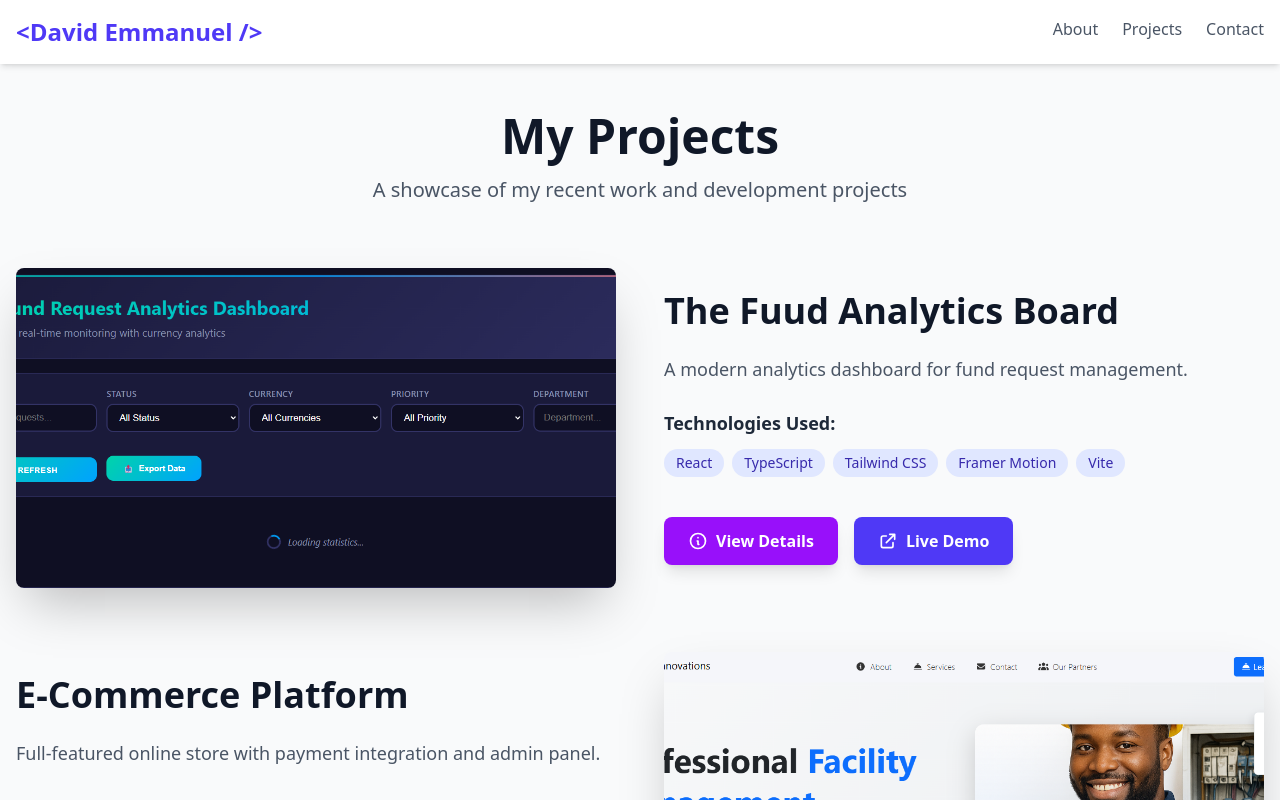
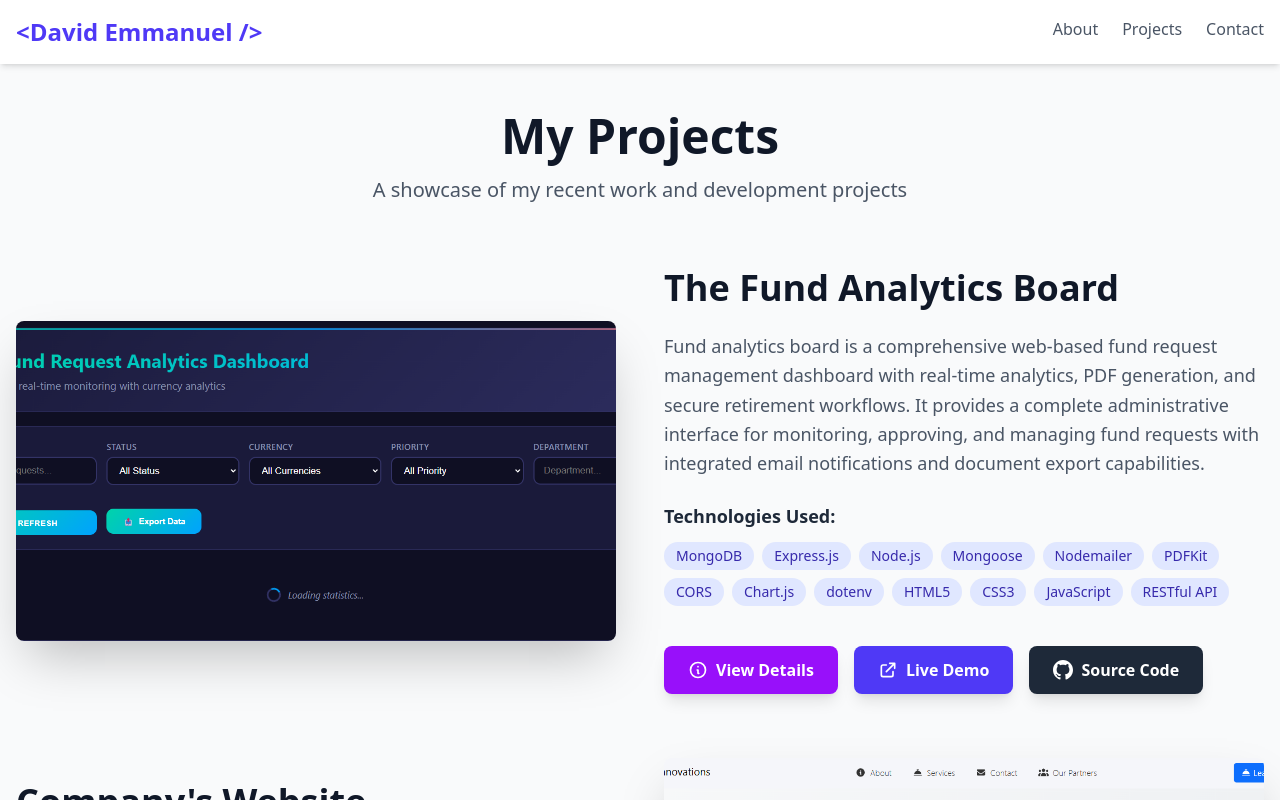
Before and after one commit to EmmaDeil/My-Portfolio-Website, a React (Vite) app: page /projects in a window 1280 px wide. Shown: the top 800 px of the page. Built offline with nearby package versions, Linux system fonts and the light colour scheme.

Commit message:
added my portfiolio

```diff
--- a/src/data/projects.ts
+++ b/src/data/projects.ts
@@ -20,32 +20,32 @@ export interface Project {
 export const projects: Project[] = [
   {
     id: 1,
-    slug: "The Fuud Analytics Board",
-    title: "The Fuud Analytics Board",
-    shortDescription: "A modern analytics dashboard for fund request management.",
-    longDescription: "This project showcases my skills in modern web development using React, TypeScript, and Tailwind CSS. It features smooth animations, responsive design, and optimized performance. The dashboard includes sections for real-time analytics, user management, and order tracking, all built with accessibility and user experience in mind.",
-    technologies: ["React", "TypeScript", "Tailwind CSS", "Framer Motion", "Vite"],
+    slug: "The Fund Analytics Board",
+    title: "The Fund Analytics Board",
+    shortDescription: "Fund analytics board is a comprehensive web-based fund request management dashboard with real-time analytics, PDF generation, and secure retirement workflows. It provides a complete administrative interface for monitoring, approving, and managing fund requests with integrated email notifications and document export capabilities.",
+    longDescription: "Dashboard-Web is a full-stack web application designed to streamline the fund request management process for organizations. Built as a self-contained dashboard, it serves as the central hub for administrators to oversee all fund request activities with powerful analytics and automation features. The application offers a user-friendly interface for submitting, tracking, and approving fund requests, complete with real-time data visualization through charts and graphs. Key functionalities include automated email notifications to keep stakeholders informed, PDF generation for official documentation, and a secure retirement workflow to ensure proper handling of funds. The dashboard is built using modern web technologies, ensuring scalability, security, and ease of use for administrators",
+    technologies: ["MongoDB", "Express.js", "Node.js", "Mongoose", "Nodemailer", "PDFKit", "CORS", "Chart.js", "dotenv", "HTML5", "CSS3", "JavaScript", "RESTful API"],
     status: "completed",
     category: "web-development",
     role: "Full-Stack Developer",
     teamSize: 1,
-    demoUrl: "https://david-emmanuel-portfolio.onrender.com",
-    // githubUrl: "https://github.com/EmmaDeil/My-Portfolio-Website.git",
+    demoUrl: "https://myfunddashboard.onrender.com/",
+    githubUrl: "https://github.com/EmmaDeil/My-Fund-Request-App.git",
     image: "/analytics_board.png",
     featured: true
   },
   {
     id: 2,
-    slug: "ecommerce-app",
-    title: "E-Commerce Platform",
-    shortDescription: "Full-featured online store with payment integration and admin panel.",
-    longDescription: "A comprehensive e-commerce solution built with Next.js and Node.js. Features include user authentication, product catalog, shopping cart, payment processing with Stripe, order management, and an admin dashboard. The application is designed to handle high traffic and provides a smooth shopping experience.",
-    technologies: ["Next.js", "Node.js", "MongoDB", "Stripe", "Redux", "Express"],
+    slug: "Company's website",
+    title: "Company's Website",
+    shortDescription: "Responsive website for showcasing company services and portfolio.",
+    longDescription: "A modern website built with Next.js and Tailwind CSS to showcase the company's services, portfolio, and client testimonials. The site features a clean and professional design, with smooth animations and a focus on user experience. Key sections include an about page, service descriptions, a portfolio gallery, and a contact form.",
+    technologies: ["Next.js", "Tailwind CSS", "React", "React Hook Form", "Framer Motion"],
     status: "in-progress",
     category: "web-development",
-    role: "Lead Developer",
+    role: "Intern",
     teamSize: 3,
-    demoUrl: null,
+    demoUrl: "https://ladiel-innovations-ltd.onrender.com/",
     githubUrl: "https://github.com/EmmaDeil/ecommerce-platform",
     image: "/ladeilapp.png",
     featured: false
```
